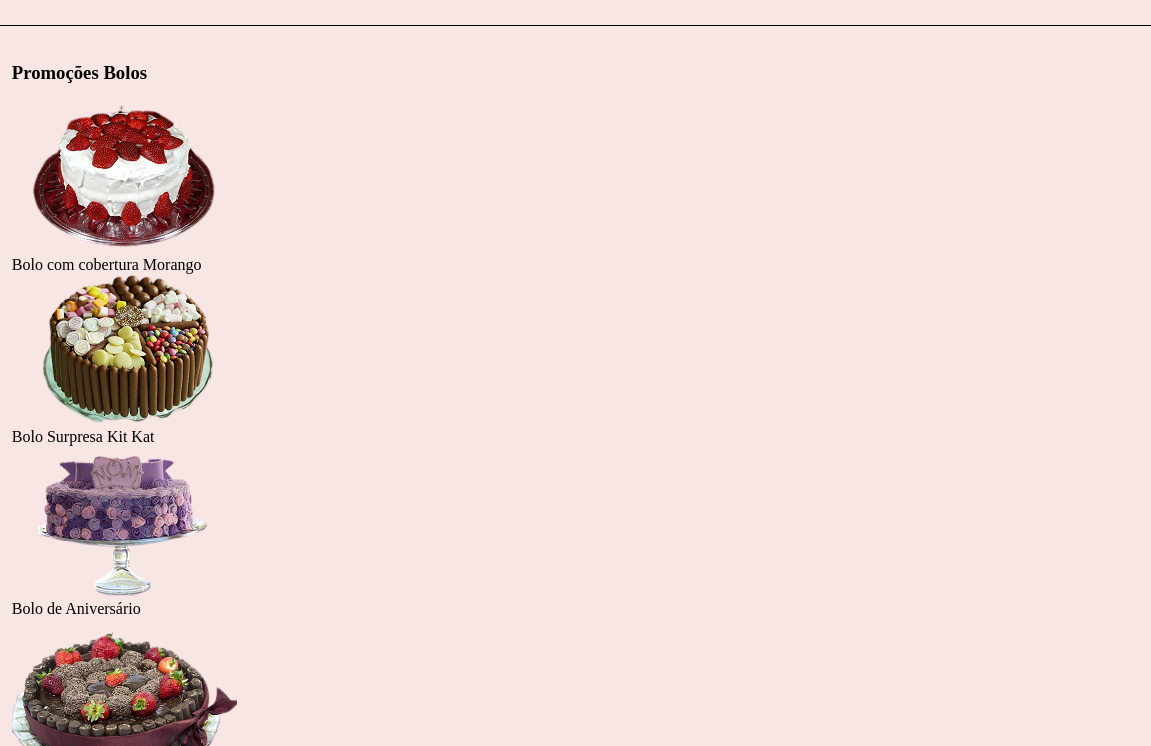
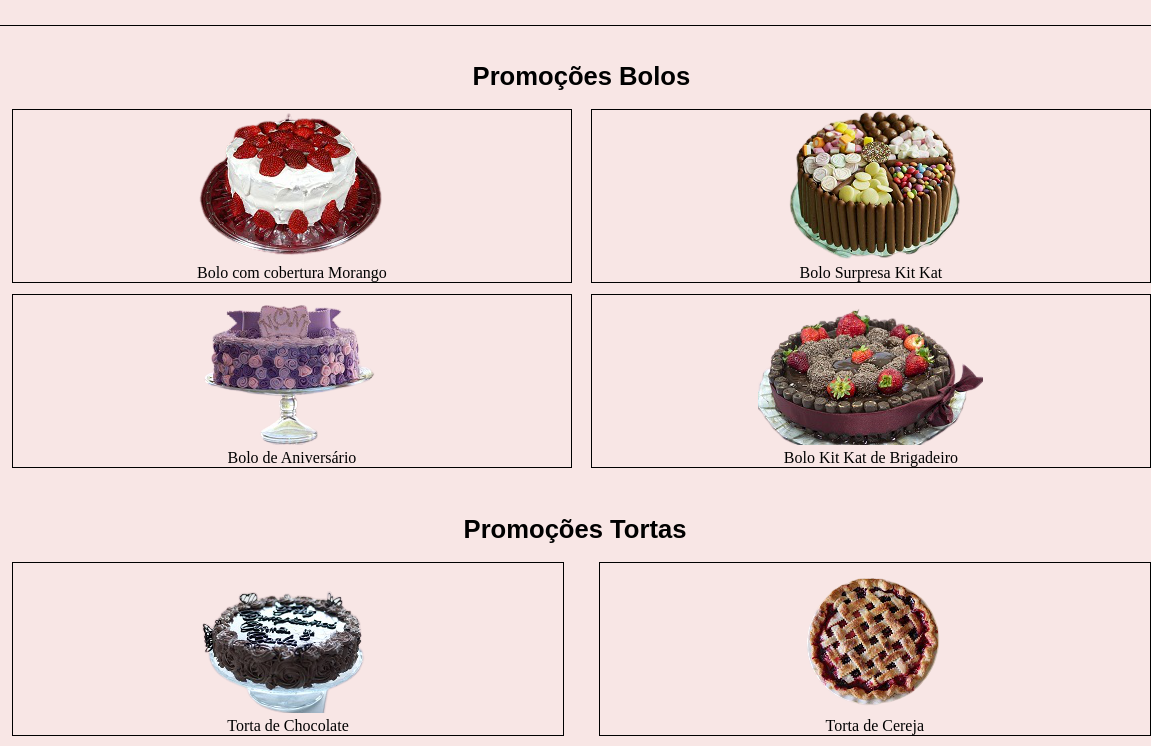
Before and after one commit to PauloRenato21/SA4-SenaiMG-Front-end, a plain HTML site: page index.html in a window 1280 px wide. Shown: the part 494-1240 px from the top of the page, 129-1280 px from the left. Drawn offline with Linux system fonts and the light colour scheme; a web font is replaced by a local one.

Commit message:
add style posição Promo Tortas

```diff
--- a/Css/StyleIndex.css
+++ b/Css/StyleIndex.css
@@ -1,14 +1,18 @@
 @charset "utf-8";
 
+/*Reset Padrao Browser*/
 *{
     margin: 0px;
     border: 0px;
     padding: 0px;
 }
+/*===================*/
 
+/*Cor Fundo*/
 body{
     background-color: #f8e6e5;
 }
+/*=========*/
 
 header div.logo{
     width: 100%;
@@ -75,38 +79,45 @@ section{
     overflow: hidden;
 }
 
-section.bolos h3{
+section#bolos h3, section#tortas h3{
     font-size: 160%;
     font-family: Arial, Helvetica, sans-serif;
     text-align: center;
 }
 
-section.bolos div.quadro1{
+section#tortas h3{
+    margin-left: 10%;
+}
+
+section#bolos div.quadro1, section#bolos div.quadro3{
     float: left;
-    text-align: center;
     border: 1px solid;
     width: 49%;
+    text-align: center;
+    margin-bottom: 1%;
 }
 
-section.bolos div.quadro2{
+section#bolos div.quadro2, section#bolos div.quadro4{
     float: right;
     border: 1px solid;
     width: 49%;
     text-align: center;
+    margin-bottom: 1%;
 }
 
-section.bolos div.quadro3, div.quadro5{
+section#tortas div.quadro1, section#tortas div.quadro3{
     float: left;
     text-align: center;
     border: 1px solid;
-    margin-top: 1%;
-    width: 49%;
+    width: 43%;
+    margin-left: 11%;
+    margin-bottom: 1%;
 }
 
-section.bolos div.quadro4, div.quadro6{
+section#tortas div.quadro2, section#tortas div.quadro4{
     float: right;
+    text-align: center;
     border: 1px solid;
-    width: 49%;
-    margin-top: 1%;
-    text-align: center;
+    width: 43%;
+    margin-bottom: 1%;
 }
```
